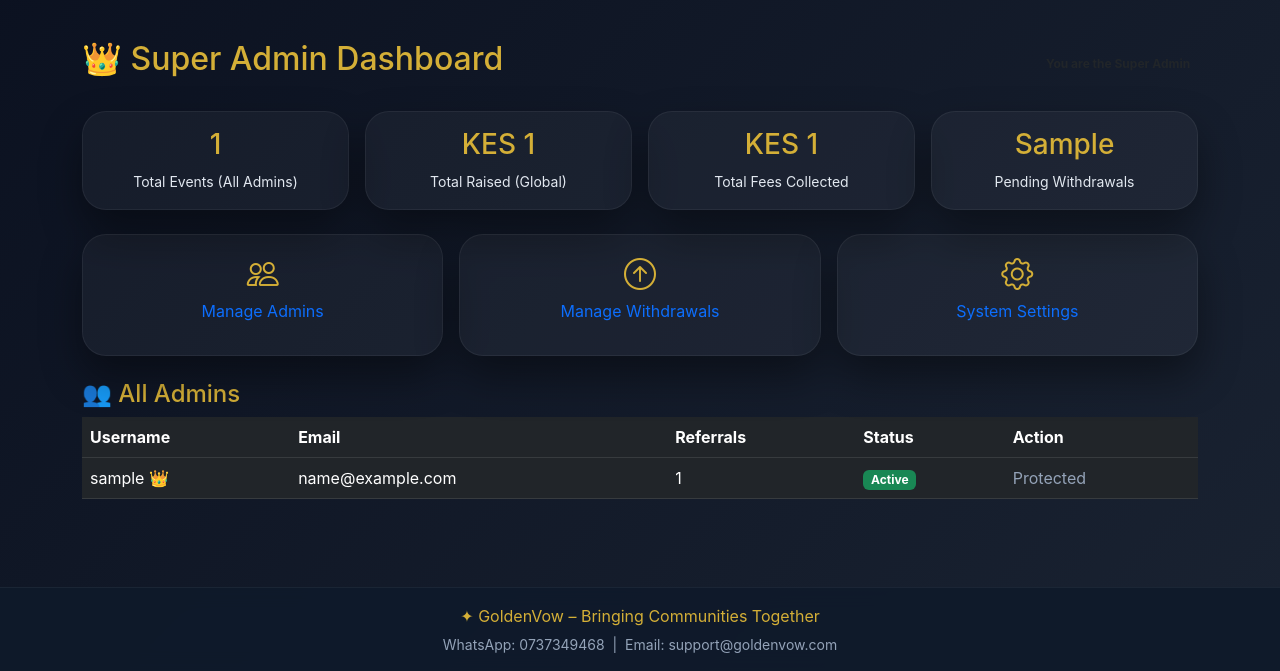
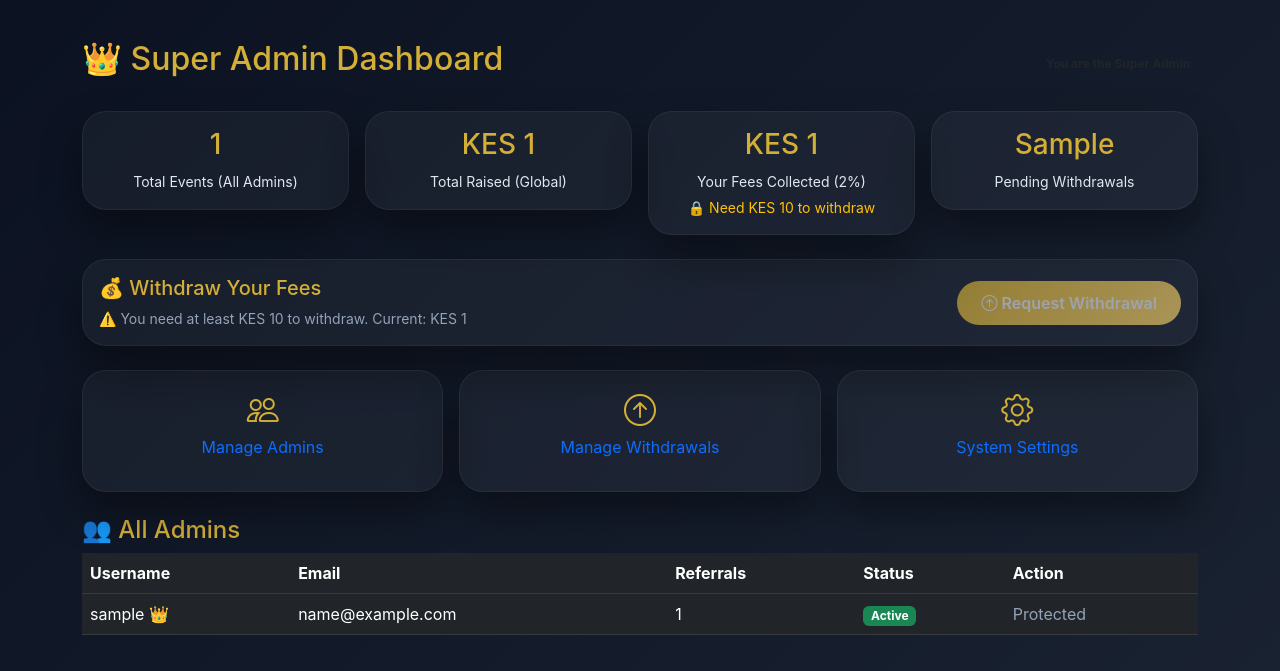
Before and after one commit to mafiayeng/goldenvow, a Flask app: template template/super_dashboard.html in a window 1280 px wide. Shown: the part 65-736 px from the top of the page. Run offline with Flask 3, Linux system fonts and the light colour scheme; tables that the repository leaves empty hold one stand-in row (values such as "Sample post"); the template is opened without the code that fills it: values that come from a table or form of the project are taken from there, most other values are stand-ins (such as "Sample title", 1, 10 or a date in 2020); some libraries are stand-ins or nearby versions.

Commit message:
Update super_dashboard.html

```diff
--- a/template/super_dashboard.html
+++ b/template/super_dashboard.html
@@ -23,7 +23,12 @@
     <div class="col-md-3 col-6">
         <div class="glass-card p-3 text-center">
             <h3 class="golden-text">KES {{ total_fees|round(2) }}</h3>
-            <small>Total Fees Collected</small>
+            <small>Your Fees Collected (2%)</small>
+            {% if total_fees < minimum_withdrawal_fee %}
+            <div class="text-warning small mt-1">🔒 Need KES {{ minimum_withdrawal_fee|round(0) }} to withdraw</div>
+            {% else %}
+            <div class="text-success small mt-1">✅ Ready to withdraw!</div>
+            {% endif %}
         </div>
     </div>
     <div class="col-md-3 col-6">
@@ -31,6 +36,25 @@
             <h3 class="golden-text">{{ pending_withdrawals }}</h3>
             <small>Pending Withdrawals</small>
         </div>
+    </div>
+</div>
+
+<!-- 🔥 Withdrawal Section - Only if fees >= 50 -->
+<div class="glass-card p-3 mb-4">
+    <div class="d-flex justify-content-between align-items-center">
+        <div>
+            <h5 class="golden-text">💰 Withdraw Your Fees</h5>
+            <p class="text-muted-light small mb-0">
+                {% if total_fees >= minimum_withdrawal_fee %}
+                ✅ You have KES {{ total_fees|round(2) }} available for withdrawal. Minimum: KES {{ minimum_withdrawal_fee|round(0) }}
+                {% else %}
+                ⚠️ You need at least KES {{ minimum_withdrawal_fee|round(0) }} to withdraw. Current: KES {{ total_fees|round(2) }}
+                {% endif %}
+            </p>
+        </div>
+        <button class="btn btn-gold" data-bs-toggle="modal" data-bs-target="#withdrawalModal" {% if total_fees < minimum_withdrawal_fee %}disabled{% endif %}>
+            <i class="bi bi-arrow-up-circle"></i> Request Withdrawal
+        </button>
     </div>
 </div>
 
@@ -113,9 +137,44 @@
 <div class="mt-4">
     <div class="glass-card p-3">
         <h5 class="golden-text">🔒 Locked Events ({{ locked_events }})</h5>
-        <p class="text-muted-light">These events are locked because fees are overdue.</p>
+        <p class="text-muted-light">These events are locked because fees (>= 50 bob) are overdue.</p>
         <a href="{{ url_for('super_dashboard') }}" class="btn btn-sm btn-outline-gold">View All</a>
     </div>
 </div>
 {% endif %}
+
+<!-- Withdrawal Modal -->
+<div class="modal fade" id="withdrawalModal" tabindex="-1">
+    <div class="modal-dialog">
+        <div class="modal-content glass-card">
+            <div class="modal-header border-0">
+                <h5 class="modal-title golden-text">Request Withdrawal</h5>
+                <button type="button" class="btn-close" data-bs-dismiss="modal"></button>
+            </div>
+            <form method="POST" action="{{ url_for('request_withdrawal') }}">
+                <div class="modal-body">
+                    <div class="mb-3">
+                        <label class="form-label">Amount (KES)</label>
+                        <input type="number" name="amount" class="form-control bg-dark text-light" step="0.01" min="{{ minimum_withdrawal_fee }}" required>
+                        <small class="text-muted-light">Minimum: KES {{ minimum_withdrawal_fee|round(0) }}. Available: KES {{ total_fees|round(2) }}</small>
+                    </div>
+                    <div class="mb-3">
+                        <label class="form-label">Phone Number</label>
+                        <input type="tel" name="phone" class="form-control bg-dark text-light" required>
+                    </div>
+                    <div class="mb-3">
+                        <label class="form-label">Method</label>
+                        <select name="method" class="form-select bg-dark text-light">
+                            <option value="mpesa">M-Pesa</option>
+                            <option value="bank">Bank Transfer</option>
+                        </select>
+                    </div>
+                </div>
+                <div class="modal-footer border-0">
+                    <button type="submit" class="btn btn-gold">Submit Request</button>
+                </div>
+            </form>
+        </div>
+    </div>
+</div>
 {% endblock %}
```
Lines whose indentation alone changed are shown as unchanged.
